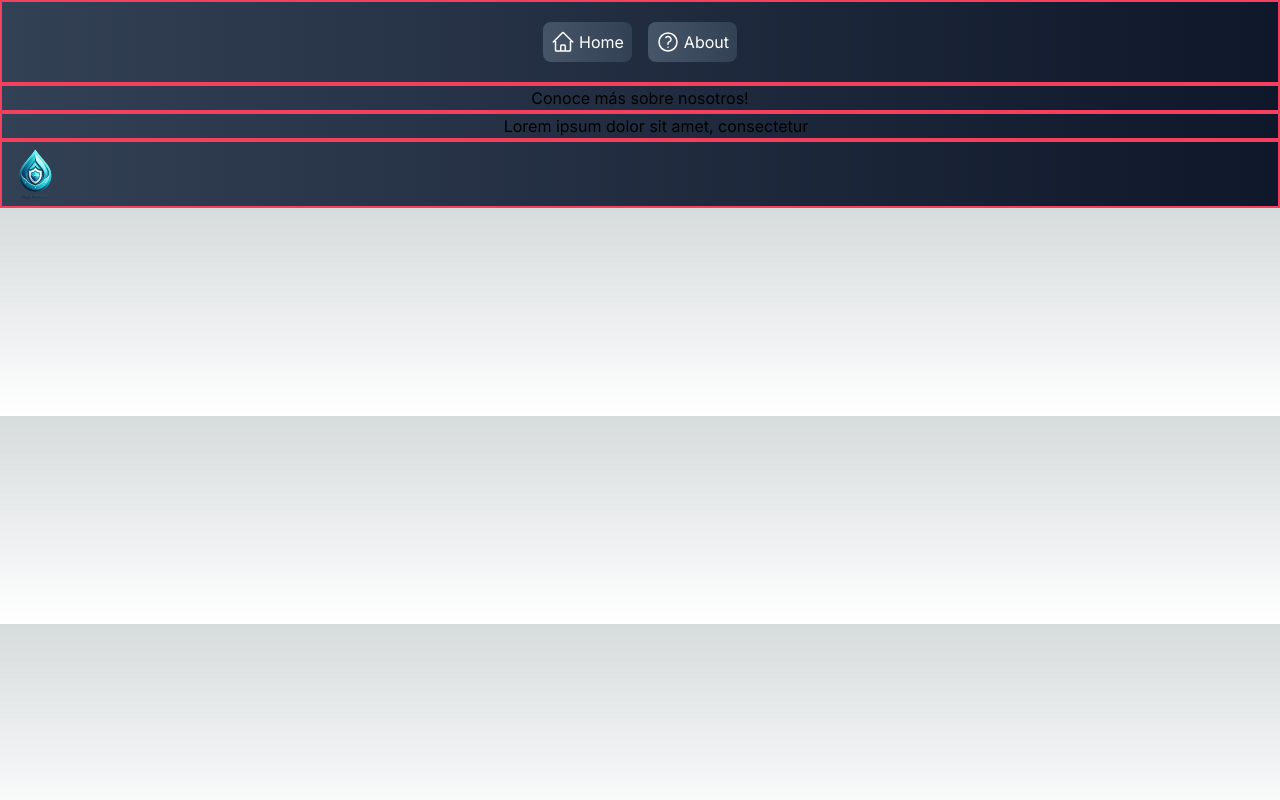
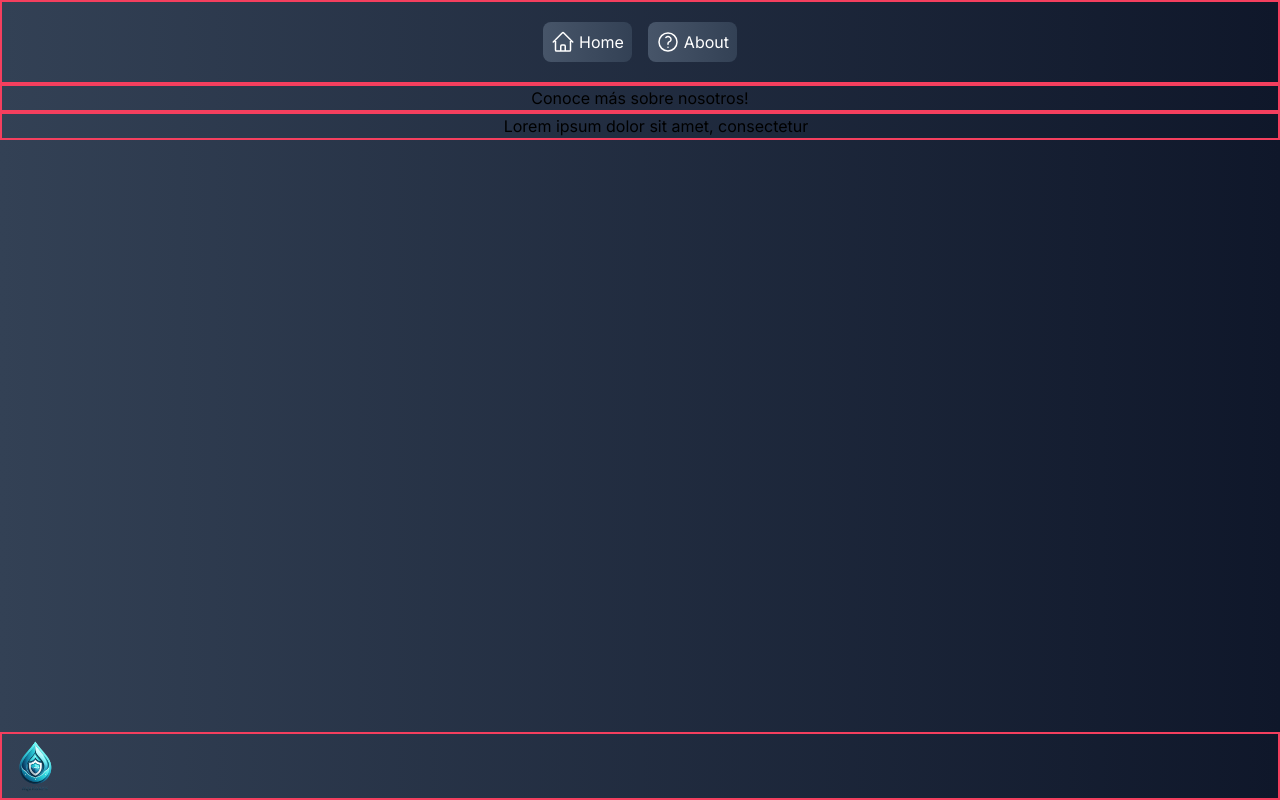
Before and after one commit to davidballezaa/aquasafe, a Next.js app: page /about in a window 1280 px wide. Built offline with nearby package versions, Linux system fonts and the light colour scheme.

Commit message:
Refactor RootLayout component to add flexbox layout.

```diff
--- a/src/app/layout.js
+++ b/src/app/layout.js
@@ -13,9 +13,11 @@ export const metadata = {
 export default function RootLayout({ children }) {
     return (
         <html lang="en">
-            <body className={inter.className}>
+            <body className={'flex flex-col min-h-screen ' + inter.className}>
                 <Header />
-                <div className="h-100 grow box-decoration-slice bg-gradient-to-r from-slate-700 to-slate-900">{children}</div>
+                <div className="h-100 grow box-decoration-slice bg-gradient-to-r from-slate-700 to-slate-900">
+                    {children}
+                </div>
                 <Footer />
             </body>
         </html>
```
